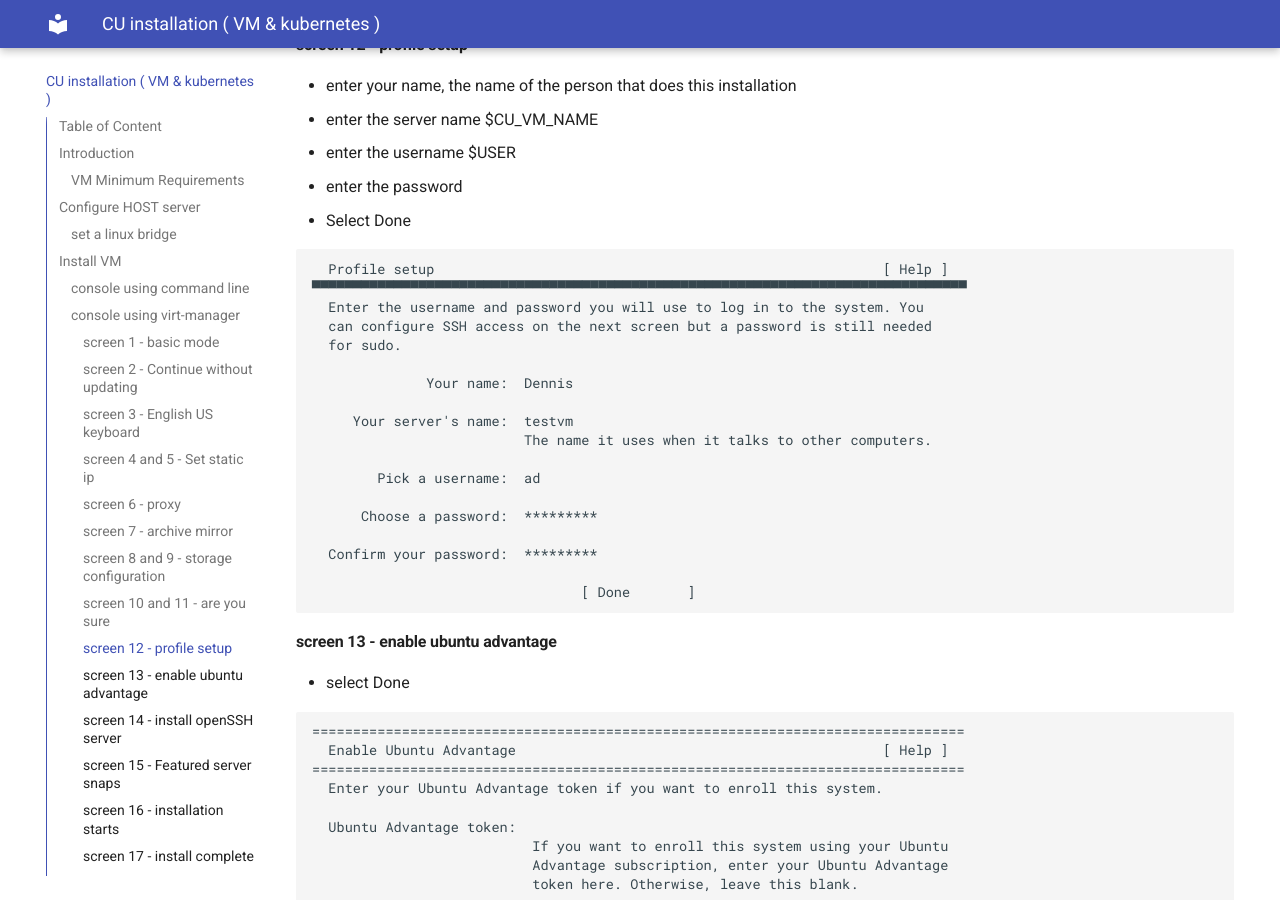
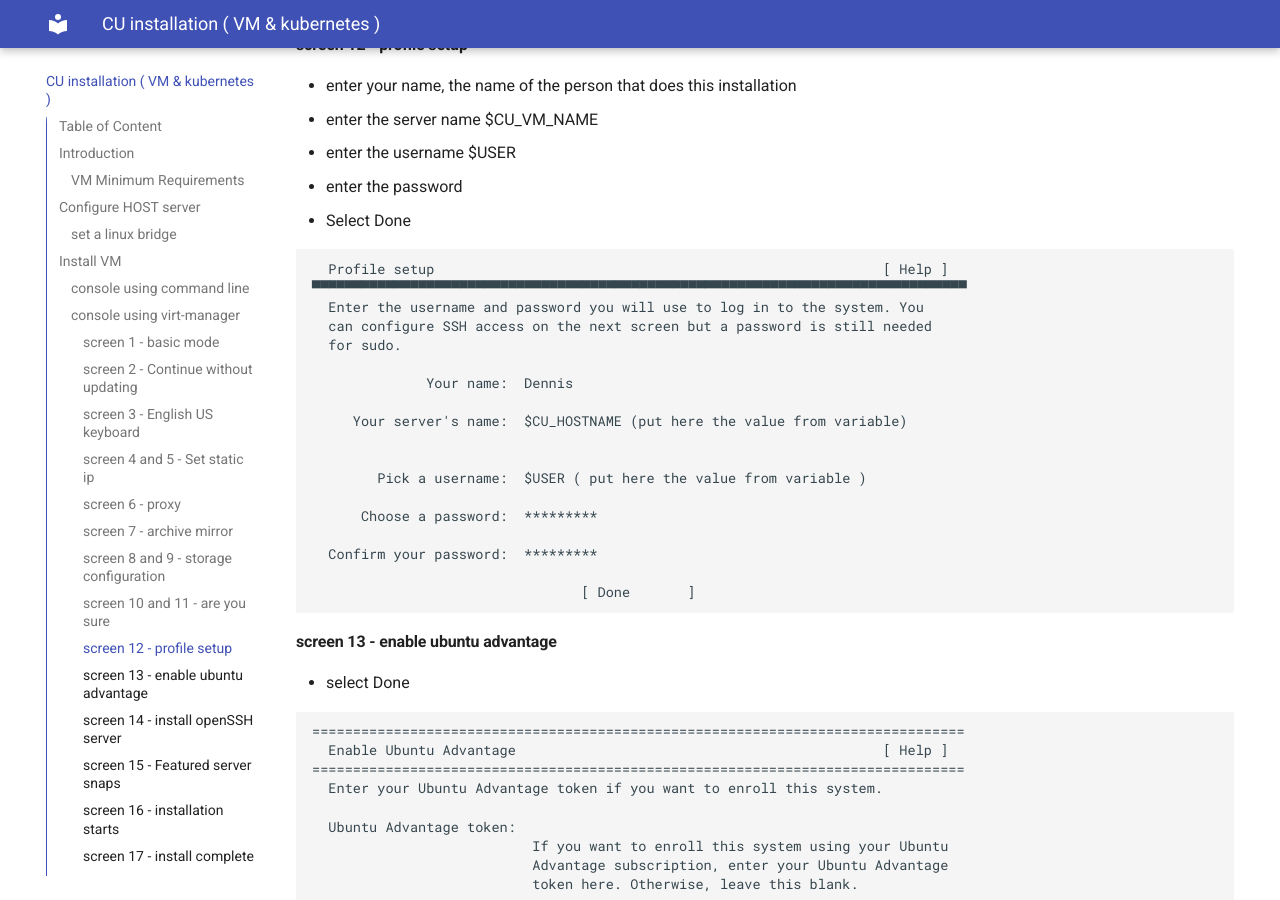
Before and after one commit to accelleran/drax-docs, an MkDocs documentation site: the page built from docs/kubernetes-install/index.md, in a window 1280 px wide and 900 px high, scrolled down 8132 px. Built offline with MkDocs 1.6.1 and Material for MkDocs 9.7.7, drawn with Linux system fonts in a browser that asks for light colours; the version menu is left out; some of the changed text lies outside the part shown.

Commit message:
adding vars to VM

````diff
--- a/docs/kubernetes-install/index.md
+++ b/docs/kubernetes-install/index.md
@@ -385,10 +385,10 @@ select Engligh US keyboard
 
               Your name:  Dennis
 
-     Your server's name:  testvm
-                          The name it uses when it talks to other computers.
+     Your server's name:  $CU_HOSTNAME (put here the value from variable)
 
-        Pick a username:  ad
+
+        Pick a username:  $USER ( put here the value from variable )
 
       Choose a password:  *********
 
@@ -531,6 +531,14 @@ Wait untill you can click reboot server
 > ```
 > virsh reset $CU_VM_NAME
 > ```
+>
+
+copy the .vars file to the VM
+
+``` bash
+scp $HOME/.vars $USER@$NODE_IP:.vars
+ssh $USER@$NODE_IP "echo . .vars >> .profile"
+```
 
 ssh into the VM.
 
@@ -582,11 +590,19 @@ sudo apt install containerd.io
 sudo apt install docker-compose
 ```
 
+rerun the .profile
+``` bash
+. profile
+```
 Add your user to the docker group to be able to run docker commands without sudo access.
-You might have to reboot or log out and in again for this change to take effect.
+
+now all the variable values
 
 ``` bash
 sudo usermod -aG docker $USER
+```
+
+``` bash
 sudo reboot
 ```
 
````
Also changed, not shown: docs/index.md (+3 -1 lines).
